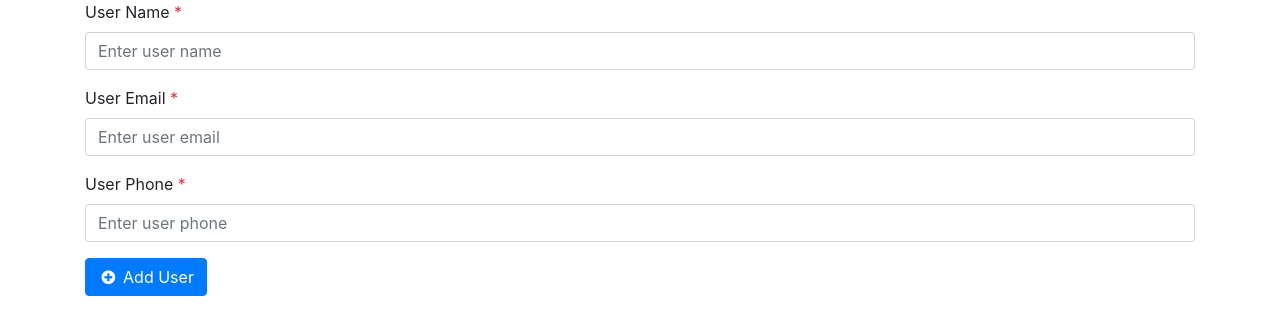
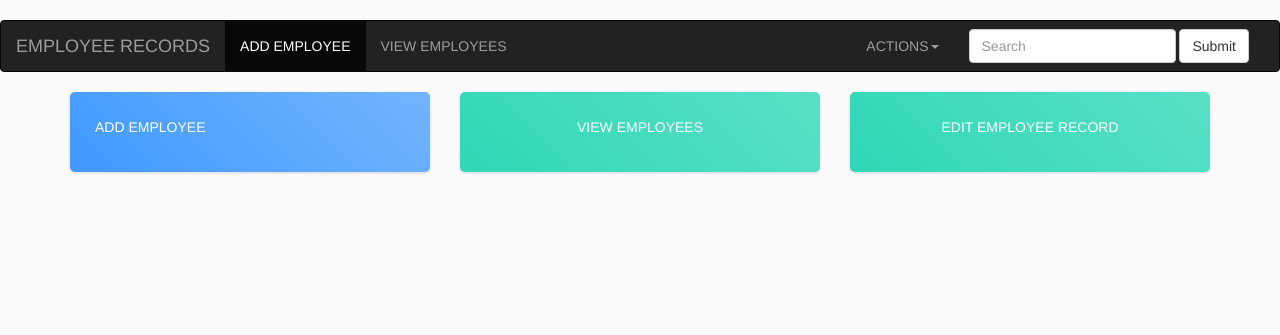
Before and after one commit to vic-mwenda/CRUD-app, a PHP site: page / in a window 1280 px wide. Shown: the top 335 px of the page. Run offline with PHP 8.4, Linux system fonts and the light colour scheme.

Commit message:
created a beautiful user interface with bootstrap and added logic to app

```diff
--- a/add-user.php
+++ b/add-user.php
@@ -1,19 +1,8 @@
 <?php
 require_once "config.php";
+require_once  "assets/header.php"
 ?>
 
-<!DOCTYPE html>
-<html lang="en">
-<head>
-	<meta charset="UTF-8">
-	<title>Dashboard</title>
-	<link rel="stylesheet" href="https://stackpath.bootstrapcdn.com/bootstrap/4.5.2/css/bootstrap.min.css">
-	<link rel="stylesheet" href="https://maxcdn.bootstrapcdn.com/font-awesome/4.7.0/css/font-awesome.min.css">
-	<script src="https://code.jquery.com/jquery-3.5.1.min.js"></script>
-	<script src="https://cdn.jsdelivr.net/npm/popper.js@1.16.1/dist/umd/popper.min.js"></script>
-	<script src="https://stackpath.bootstrapcdn.com/bootstrap/4.5.2/js/bootstrap.min.js"></script>
-	</head>
-<body>
 
 <?php
 if(isset($_REQUEST['submit']) and $_REQUEST['submit']!=""){
@@ -77,7 +66,3 @@ if(isset($_REQUEST['msg']) and $_REQUEST['msg']=="un"){
 </form>
 
 </div>
-
-
-</body>
-</html>
--- /dev/null
+++ b/assets/header.php
@@ -0,0 +1,66 @@
+<!doctype html>
+<html lang="en">
+<head>
+	<meta charset="utf-8">
+	<meta http-equiv="X-UA-Compatible" content="IE=edge">
+	<meta name="viewport" content="width=device-width, initial-scale=1">
+	<title>DASHBOARD</title>
+	<link rel="stylesheet" href="https://cdn.jsdelivr.net/npm/bootstrap@3.4.1/dist/css/bootstrap.min.css" integrity="sha384-HSMxcRTRxnN+Bdg0JdbxYKrThecOKuH5zCYotlSAcp1+c8xmyTe9GYg1l9a69psu" crossorigin="anonymous">
+	<link rel="stylesheet" href="/assets/main.css">
+	<!--[if lt IE 9]>
+	<script src="https://cdn.jsdelivr.net/npm/html5shiv@3.7.3/dist/html5shiv.min.js"></script>
+	<script src="https://cdn.jsdelivr.net/npm/respond.js@1.4.2/dest/respond.min.js"></script>
+	<![endif]-->
+</head>
+<body>
+
+<nav class="navbar navbar-inverse">
+	<div class="container-fluid">
+		<!-- Brand and toggle get grouped for better mobile display -->
+		<div class="navbar-header">
+			<button type="button" class="navbar-toggle collapsed" data-toggle="collapse" data-target="#bs-example-navbar-collapse-1" aria-expanded="false">
+				<span class="sr-only">Toggle navigation</span>
+				<span class="icon-bar"></span>
+				<span class="icon-bar"></span>
+				<span class="icon-bar"></span>
+			</button>
+			<a class="navbar-brand" href="#">EMPLOYEE RECORDS</a>
+		</div>
+
+		<!-- Collect the nav links, forms, and other content for toggling -->
+		<div class="collapse navbar-collapse" id="bs-example-navbar-collapse-1">
+			<ul class="nav navbar-nav">
+				<li class="active"><a href="">ADD EMPLOYEE<span class="sr-only">(current)</span></a></li>
+				<li><a href="../browse-users.php">VIEW EMPLOYEES</a></li>
+			</ul>
+			<form class="navbar-form navbar-right">
+				<div class="form-group">
+					<input type="text" class="form-control" placeholder="Search">
+				</div>
+				<button type="submit" class="btn btn-default">Submit</button>
+			</form>
+
+			<ul class="nav navbar-nav navbar-right">
+				<li class="dropdown">
+					<a href="#" class="dropdown-toggle" data-toggle="dropdown" role="button" aria-haspopup="true" aria-expanded="false">ACTIONS<span class="caret"></span></a>
+					<ul class="dropdown-menu">
+						<li><a href="#">Action</a></li>
+						<li><a href="#">Another action</a></li>
+						<li><a href="#">Something else here</a></li>
+						<li role="separator" class="divider"></li>
+						<li><a href="#">Separated link</a></li>
+					</ul>
+				</li>
+			</ul>
+
+
+		</div><!-- /.navbar-collapse -->
+	</div><!-- /.container-fluid -->
+</nav>
+
+	<!-- jQuery (necessary for Bootstrap's JavaScript plugins) -->
+<script src="https://code.jquery.com/jquery-1.12.4.min.js" integrity="sha384-nvAa0+6Qg9clwYCGGPpDQLVpLNn0fRaROjHqs13t4Ggj3Ez50XnGQqc/r8MhnRDZ" crossorigin="anonymous"></script>
+<!-- Include all compiled plugins (below), or include individual files as needed -->
+<script src="https://cdn.jsdelivr.net/npm/bootstrap@3.4.1/dist/js/bootstrap.min.js" integrity="sha384-aJ21OjlMXNL5UyIl/XNwTMqvzeRMZH2w8c5cRVpzpU8Y5bApTppSuUkhZXN0VxHd" crossorigin="anonymous"></script>
+</body>
+</html>
--- /dev/null
+++ b/assets/main.css
@@ -0,0 +1,50 @@
+body{
+	margin-top:20px;
+	background:#FAFAFA;
+}
+.order-card {
+	color: #fff;
+}
+
+.bg-c-blue {
+	background: linear-gradient(45deg,#4099ff,#73b4ff);
+}
+
+.bg-c-green {
+	background: linear-gradient(45deg,#2ed8b6,#59e0c5);
+}
+
+.bg-c-yellow {
+	background: linear-gradient(45deg,#FFB64D,#ffcb80);
+}
+
+.bg-c-pink {
+	background: linear-gradient(45deg,#FF5370,#ff869a);
+}
+
+
+.card {
+	border-radius: 5px;
+	-webkit-box-shadow: 0 1px 2.94px 0.06px rgba(4,26,55,0.16);
+	box-shadow: 0 1px 2.94px 0.06px rgba(4,26,55,0.16);
+	border: none;
+	margin-bottom: 30px;
+	-webkit-transition: all 0.3s ease-in-out;
+	transition: all 0.3s ease-in-out;
+}
+
+.card .card-block {
+	padding: 25px;
+}
+
+.order-card i {
+	font-size: 26px;
+}
+
+.f-left {
+	float: left;
+}
+
+.f-right {
+	float: right;
+}
--- a/index.php
+++ b/index.php
@@ -1,2 +1,95 @@
 <?php
-require_once "add-user.php";
+require_once "assets/header.php";
+
+?>
+
+<div class="container">
+    <div class="row">
+        <div class="col-md-4 col-xl-3">
+			<a href="add-user.php">
+            <div class="card bg-c-blue order-card">
+                <div class="card-block">
+                    <p class="m-b-0">ADD EMPLOYEE<span class="text-center"></span></p>
+                </div>
+            </div>
+			</a>
+        </div>
+
+        <div class="col-md-4 col-xl-3">
+			<a href="browse-users.php">
+            <div class="card bg-c-green order-card">
+                <div class="card-block">
+                    <p class="m-b-0 text-center">VIEW EMPLOYEES</p>
+                </div>
+            </div>
+			</a>
+        </div>
+
+		<div class="col-md-4 col-xl-3">
+			<a href="edit-users.php">
+				<div class="card bg-c-green order-card">
+					<div class="card-block">
+						<p class="m-b-0 text-center">EDIT EMPLOYEE RECORD</p>
+					</div>
+				</div>
+			</a>
+		</div>
+
+	</div>
+</div>
+
+<style type="text/css">
+	body{
+	margin-top:20px;
+    background:#FAFAFA;
+}
+.order-card {
+	color: #fff;
+}
+
+.bg-c-blue {
+	background: linear-gradient(45deg,#4099ff,#73b4ff);
+}
+
+.bg-c-green {
+	background: linear-gradient(45deg,#2ed8b6,#59e0c5);
+}
+
+.bg-c-yellow {
+	background: linear-gradient(45deg,#FFB64D,#ffcb80);
+}
+
+.bg-c-pink {
+	background: linear-gradient(45deg,#FF5370,#ff869a);
+}
+
+
+.card {
+	border-radius: 5px;
+    -webkit-box-shadow: 0 1px 2.94px 0.06px rgba(4,26,55,0.16);
+    box-shadow: 0 1px 2.94px 0.06px rgba(4,26,55,0.16);
+    border: none;
+    margin-bottom: 30px;
+    -webkit-transition: all 0.3s ease-in-out;
+    transition: all 0.3s ease-in-out;
+}
+
+.card .card-block {
+	padding: 25px;
+}
+	.card:hover{
+		transform: scale(1.05);
+		box-shadow: 0 10px 20px rgba(0,0,0,.12), 0 4px 8px rgba(0,0,0,.06);
+	}
+
+	.order-card i {
+	font-size: 26px;
+}
+
+</style>
+
+<script type="text/javascript">
+
+</script>
+</body>
+</html>
```
Also changed, not shown: browse-users.php (+1 -11 lines), edit-users.php (+1 -9 lines), 1 other file.
